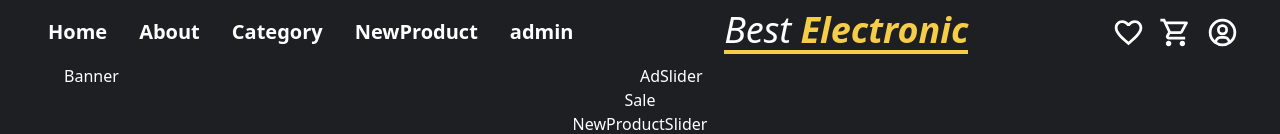
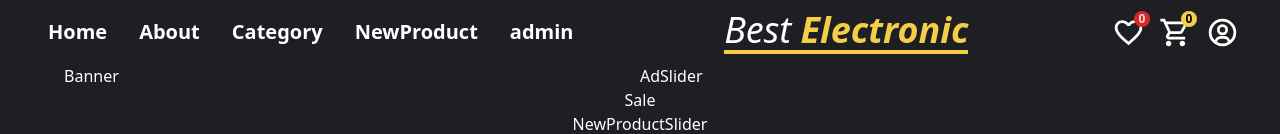
Before and after one commit to KarelStastny/react-best-electronics, a React (Create React App) app: page / in a window 1280 px wide. Shown: the top 134 px of the page. Built offline with nearby package versions, Linux system fonts and the light colour scheme.

Commit message:
uloženo do mezistavu někde mám chybu

```diff
--- a/src/Back-End/context/AddCartContext.js
+++ b/src/Back-End/context/AddCartContext.js
@@ -22,7 +22,9 @@ const AddCartContextProvider = ({ children }) => {
     setCart((prevCart) => prevCart.filter((item) => item.id !== productId));
   };
 
-  console.log(cart);
+
+
+  // console.log(cart);
   return (
     <AddCartContext.Provider value={{ addToCart, deleteFromCart, isProductInCart }}>
       {children}
--- a/src/Back-End/context/AddFavoriteContext.js
+++ b/src/Back-End/context/AddFavoriteContext.js
@@ -22,9 +22,27 @@ const AddFavoriteContextProvider = ({ children }) => {
     setFavorite((prevCart) => prevCart.filter((item) => item.id !== productId));
   };
 
-  console.log(favorite);
+//   Délka pole
+const FavoriteLength = favorite.length
+
+// Prázdné pole
+
+const emptyFavorite = () => {
+    if(FavoriteLength < 1){
+        return true
+    }else{
+        return false
+    }
+}
+
+
+
+
+
+
+
   return (
-    <AddFavoriteContext.Provider value={{ addToFavorite, deleteFromFavorite, isProductInFavorite }}>
+    <AddFavoriteContext.Provider value={{ addToFavorite, deleteFromFavorite, isProductInFavorite, FavoriteLength, emptyFavorite }}>
       {children}
     </AddFavoriteContext.Provider>
   );
--- a/src/Front-End/Header/ActionIcon.jsx
+++ b/src/Front-End/Header/ActionIcon.jsx
@@ -1,5 +1,5 @@
-import React from "react";
-
+import React, { useContext } from "react";
+import { AddFavoriteContext } from "../../Back-End/context/AddFavoriteContext";
 import {
   MdFavoriteBorder,
   MdFavorite,
@@ -9,13 +9,44 @@ import {
 import { BiUserCircle } from "react-icons/bi";
 
 const ActionIcon = () => {
-  return <div className="actionIcon">
-    <div className=" gap-3 hidden md:flex">
-      <MdFavoriteBorder className="text-[35px] p-[1px] hover:fill-red-600 rounded-md hover: transition-all duration-100 ease-in-out cursor-pointer"/>
-      <MdOutlineShoppingCart className="text-[35px] p-[1px] hover:fill-second rounded-md hover: transition-all duration-100 ease-in-out cursor-pointer"/>
-      <BiUserCircle className="text-[35px] p-[1px] hover:fill-second rounded-md hover: transition-all duration-100 ease-in-out cursor-pointer"/>
+  const { FavoriteLength, emptyFavorite } = useContext(AddFavoriteContext);
+
+  return (
+    <div className="actionIcon">
+      <div className=" gap-3 hidden md:flex">
+
+        {/* Oblíbené položky */}
+        <div className="relative">
+          <MdFavoriteBorder className="text-[35px] p-[1px] hover:fill-red-600 rounded-md hover: transition-all duration-100 ease-in-out cursor-pointer" />
+          {/* Zobrazení položek */}
+
+
+          <div className="absolute -top-1 -right-1 bg-red-600 w-4 h-4 flex items-center justify-center rounded-full">
+            <span className="text-xs text-lightWhite font-semibold">{FavoriteLength}</span>
+          </div>
+        </div>
+
+        {/* Košík */}
+        <div className="relative">
+          <MdOutlineShoppingCart className="text-[35px] p-[1px] hover:fill-second rounded-md hover: transition-all duration-100 ease-in-out cursor-pointer" />
+          <div className="absolute -top-1 -right-1 bg-second w-4 h-4 flex items-center justify-center rounded-full">
+            <span className="text-xs text-black font-semibold">{FavoriteLength}</span>
+          </div>
+        </div>
+
+
+        <BiUserCircle className="text-[35px] p-[1px] hover:fill-second rounded-md hover: transition-all duration-100 ease-in-out cursor-pointer" />
+      </div>
     </div>
-  </div>;
+  );
 };
 
 export default ActionIcon;
+
+
+    //  {/* Zobrazení položek */}
+    //  {emptyFavorite === false &&
+    //   <div className="absolute -top-1 -right-1 bg-red-600 w-4 h-4 flex items-center justify-center rounded-full">
+    //   <span className="text-xs text-lightWhite font-semibold">{FavoriteLength}</span>
+    // </div>
+    //  }
```
